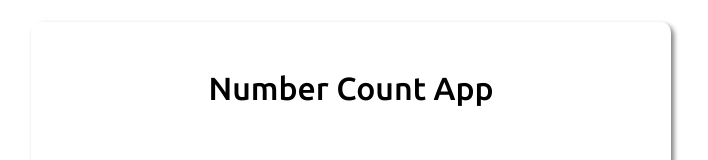
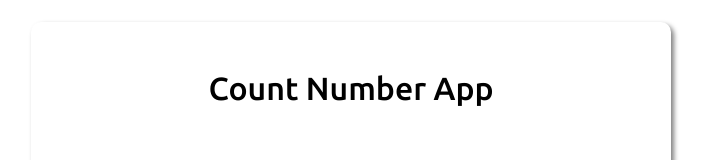
Before and after one commit to MuneebGulzar/number-count-app, a React (Create React App) app: page / in a window 1280 px wide. Shown: the part 138-298 px from the top of the page, without its empty margins (289-997 px from the left). Built offline with nearby package versions, Linux system fonts and the light colour scheme.

Commit message:
modified:   public/index.html 	modified:   src/App.js

```diff
--- a/public/index.html
+++ b/public/index.html
@@ -26,7 +26,7 @@
     --><link rel="preconnect" href="https://fonts.googleapis.com">
 <link rel="preconnect" href="https://fonts.gstatic.com" crossorigin>
 <link href="https://fonts.googleapis.com/css2?family=Ubuntu:wght@400;500;700&display=swap" rel="stylesheet">
-    <title>Number count aap</title>
+    <title>Count number aap</title>
 
   </head>
   <body>
--- a/src/App.js
+++ b/src/App.js
@@ -20,7 +20,7 @@ function App() {
     <>
       <GlobalStyle />
       <StyledContainer>
-        <StyledTitle>Number Count App</StyledTitle>
+        <StyledTitle>Count Number App</StyledTitle>
         <StyledNumber>{cont}</StyledNumber>
         <ButtonContainer>
           <StyledButtonDec onClick={decreasehandler}><AiFillMinusCircle /></StyledButtonDec>
```
